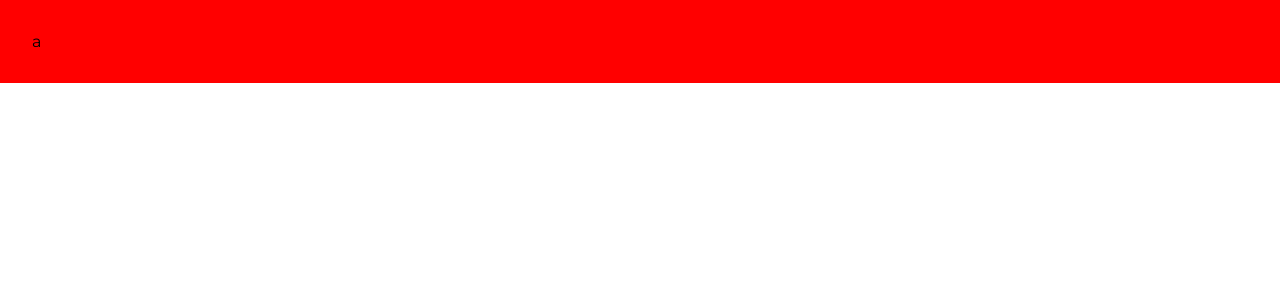
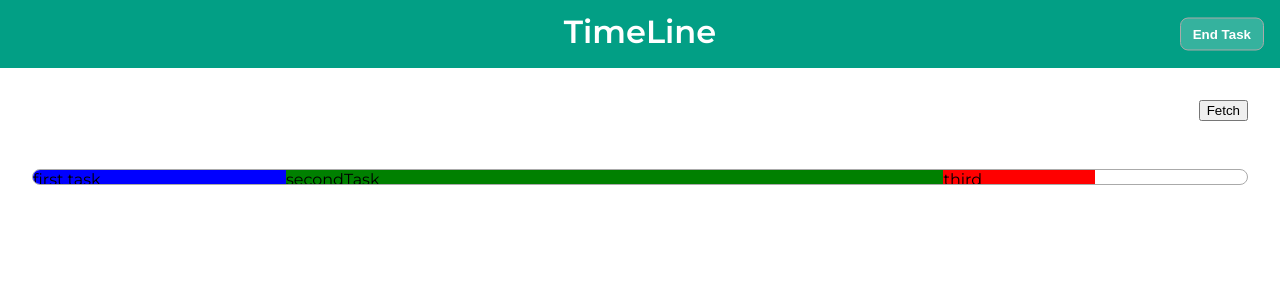
Before and after one commit to Pouria-Rezaeii/timeline-frontend, a React (Create React App) app: page / in a window 1280 px wide. Shown: the top 300 px of the page. Built offline with nearby package versions, Linux system fonts and the light colour scheme.

Commit message:
connect client to the server

```diff
--- a/package.json
+++ b/package.json
@@ -1,5 +1,5 @@
 {
-  "name": "timeline-generator",
+  "name": "timeline-frontend",
   "version": "0.1.0",
   "private": true,
   "dependencies": {
@@ -9,9 +9,11 @@
     "@mui/icons-material": "^5.5.1",
     "@mui/styled-engine-sc": "^5.5.2",
     "@mui/styles": "^5.5.1",
+    "@types/axios": "^0.14.0",
     "@types/node": "^16.11.26",
     "@types/react": "^17.0.43",
     "@types/react-dom": "^17.0.14",
+    "axios": "^1.3.2",
     "clsx": "^1.1.1",
     "prettier": "^2.6.1",
     "react": "^17.0.2",
--- /dev/null
+++ b/src/components/Header.tsx
@@ -0,0 +1,57 @@
+import React from "react";
+import { makeStyles } from "@mui/styles";
+import { headerHeight } from "../services/sizes";
+import { axios } from "../services/axios";
+
+export default function Header() {
+  const c = useStyles();
+
+  const handleEndCurrentEvent = () => {
+    const date = new Date();
+    axios.post("http://localhost:4000/event", {
+      date: date.toISOString().split("T")[0],
+      shortDescription: "event 1",
+      endTime: {
+        hour: date.getHours(),
+        minutes: date.getMinutes(),
+      },
+    });
+  };
+
+  return (
+    <header className={c.container} style={{ height: headerHeight }}>
+      <h1 className={c.title}>TimeLine</h1>
+      <button className={c.button} onClick={handleEndCurrentEvent}>
+        End Task
+      </button>
+    </header>
+  );
+}
+
+const useStyles = makeStyles((theme: any) => ({
+  container: {
+    backgroundColor: "#029F85",
+    position: "relative",
+    "& > *": {
+      fontWeight: 600,
+      textAlign: "center",
+    },
+  },
+  title: {
+    margin: 0,
+    padding: ".75rem",
+    color: "white",
+  },
+  button: {
+    position: "absolute",
+    top: "50%",
+    right: "1rem",
+    transform: "translateY(-50%)",
+    border: "1px solid #aaa",
+    borderRadius: 8,
+    padding: ".5rem .75rem",
+    backgroundColor: "#ffffff33",
+    color: "#fff",
+    cursor: "pointer",
+  },
+}));
--- a/src/globals.css
+++ b/src/globals.css
@@ -1,5 +1,6 @@
 body {
   margin: 0;
+  /*font-family: Ubuntu;*/
   font-family: 'Montserrat', -apple-system, BlinkMacSystemFont, 'Segoe UI', 'Oxygen',
     'Cantarell', 'Fira Sans', 'Droid Sans', 'Helvetica Neue', sans-serif;
   -webkit-font-smoothing: antialiased;
--- a/src/pages/home.tsx
+++ b/src/pages/home.tsx
@@ -1,17 +1,84 @@
 import React from "react";
-import {makeStyles} from "@mui/styles";
+import { makeStyles } from "@mui/styles";
+import Header from "../components/Header";
+import { headerHeight } from "../services/sizes";
+import { v4 } from "uuid";
+import { axios } from "../services/axios";
 
 export default function Home() {
   const c = useStyles();
 
+  React.useEffect(() => {
+    axios.get("http://localhost:4000").then(({ data }) => console.log(data));
+  }, []);
+
+  const handleClick = () => {
+    axios.get("http://localhost:4000").then(({ data }) => console.log(data));
+  };
+
+  const fakeItems = [
+    {
+      date: new Date().getDate(),
+      issues: [
+        { name: "first task", endTime: 5, color: "blue" },
+        { name: "secondTask", endTime: 18, color: "green" },
+        { name: "third", endTime: 21, color: "red" },
+      ],
+    },
+  ];
+
   return (
-    <div className={c.container}>a</div>
+    <div className={c.container}>
+      <div className={c.headerBox}>
+        <Header />
+      </div>
+      <div className={c.contentBox}>
+        <div style={{ display: "flex", justifyContent: "flex-end", paddingBottom: "3rem" }}>
+          <button onClick={handleClick}>Fetch</button>
+        </div>
+        {fakeItems.map((item) => (
+          <div key={v4()} className={c.row}>
+            {item.issues.map((i, index) => {
+              const width =
+                (((index === 0 ? i.endTime : i.endTime - item.issues[index - 1].endTime) * 60) /
+                  (24 * 60)) *
+                100;
+
+              return (
+                <div
+                  key={v4()}
+                  style={{ height: "100%", width: `${width}%`, backgroundColor: i.color }}
+                >
+                  {i.name}
+                </div>
+              );
+            })}
+          </div>
+        ))}
+      </div>
+    </div>
   );
 }
 
-const useStyles = makeStyles((theme) => ({
-  container:{
-    padding:'2rem',
-    backgroundColor:'red'
-  }
+const useStyles = makeStyles((theme: any) => ({
+  container: {},
+  headerBox: {
+    position: "fixed",
+    left: 0,
+    right: 0,
+    top: 0,
+  },
+  contentBox: {
+    marginTop: headerHeight,
+    padding: "2rem",
+  },
+  row: {
+    padding: 0,
+    height: "1rem",
+    width: "100%",
+    border: "solid 1px #aaa",
+    display: "flex",
+    borderRadius: 8,
+    overflow: "hidden",
+  },
 }));
--- /dev/null
+++ b/src/services/axios.ts
@@ -0,0 +1,5 @@
+import defaultAxios from "axios";
+
+export const axios = defaultAxios.create({
+  baseURL: process.env.BASE_URL,
+});
```
Also changed, not shown: public/manifest.json (deleted), 2 other files (tests, documents, lock files or other folders).
